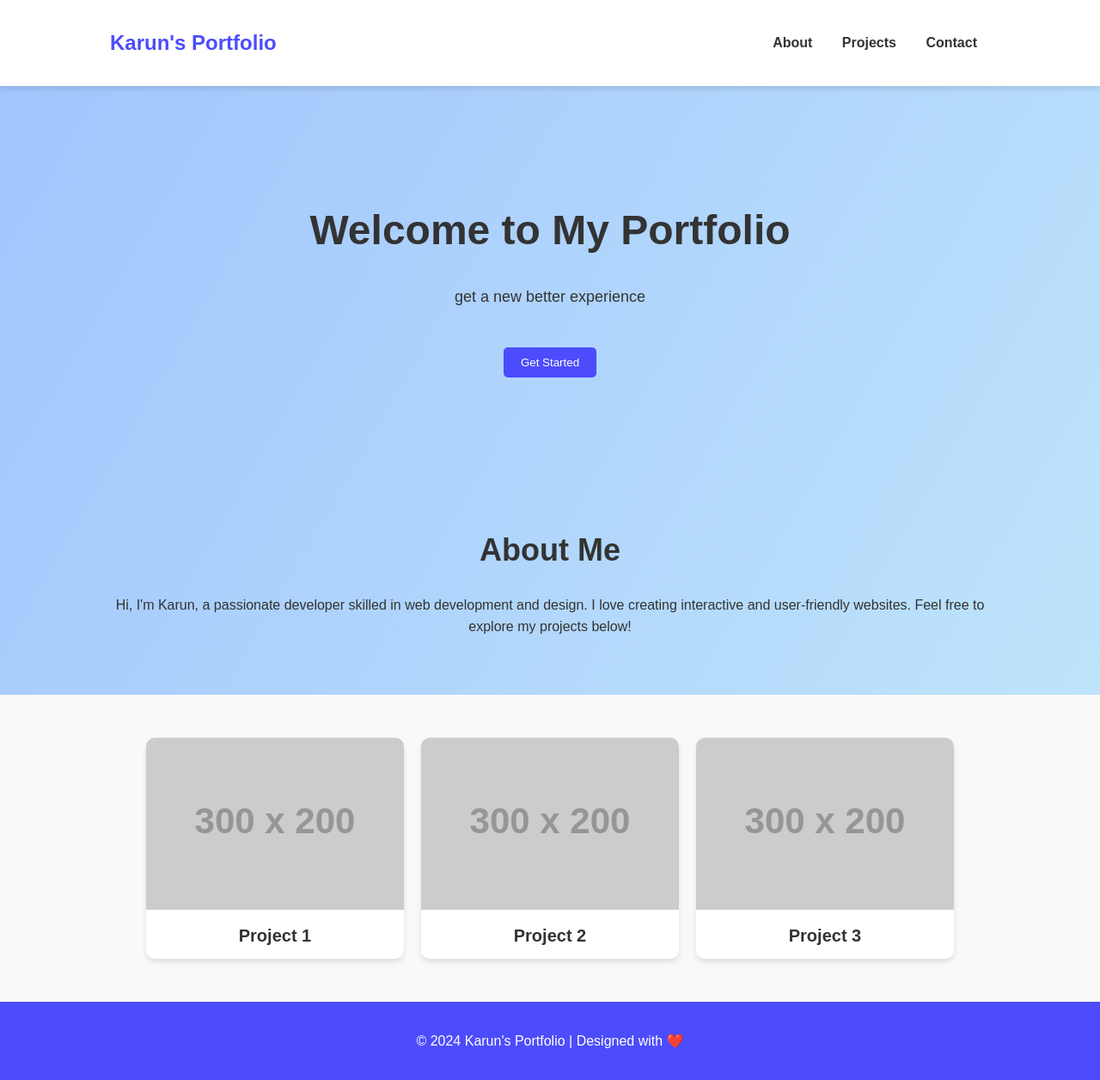
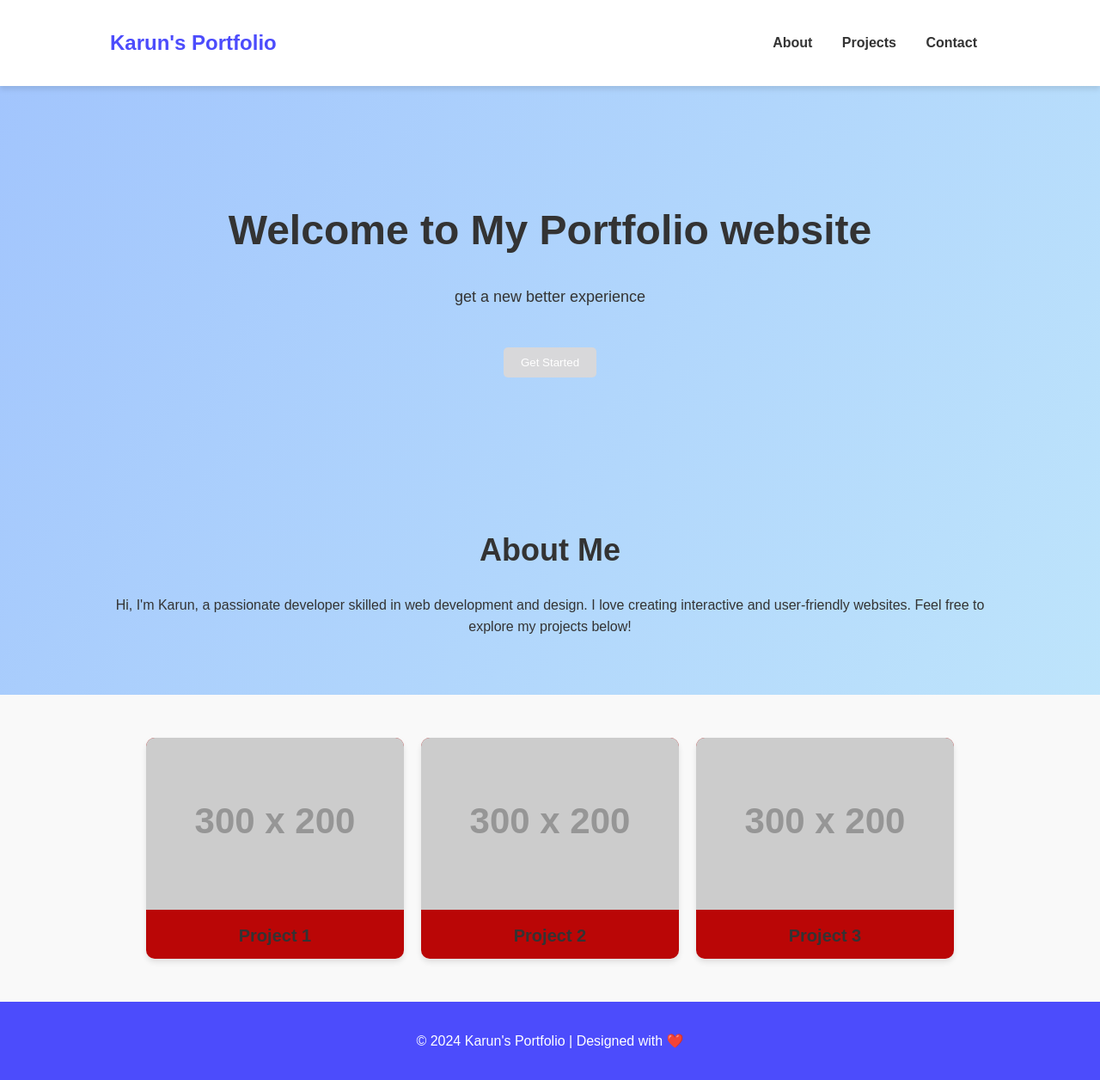
Before and after one commit to hobbs12345/project-p, a plain HTML site: page index.html in a window 1280 px wide. Shown: the whole page at 86% size. Drawn offline with Linux system fonts and the light colour scheme; placeholder pictures from the web are drawn by us.

Commit message:
modified code

```diff
--- a/index.html
+++ b/index.html
@@ -34,7 +34,7 @@
       transition: color 0.3s ease;
     }
     nav a:hover {
-      color: #4c4cfc;
+      color: #1bdc38;
     }
 
     /* Hero section */
@@ -54,7 +54,7 @@
     .hero button {
       margin-top: 30px;
       padding: 10px 20px;
-      background: #4c4cfc;
+      background: #d8d8da;
       color: #fff;
       border: none;
       border-radius: 5px;
@@ -90,7 +90,7 @@
     }
     .project-card {
       width: 300px;
-      background: #fff;
+      background: #ba0606;
       box-shadow: 0 4px 6px rgba(0, 0, 0, 0.1);
       border-radius: 10px;
       overflow: hidden;
@@ -142,7 +142,7 @@
   </header>
 
   <section class="hero">
-    <h2>Welcome to My Portfolio</h2>
+    <h2>Welcome to My Portfolio website</h2>
     <p>get a new better experience</p>
     <button onclick="alert('Thanks for visiting!')">Get Started</button>
   </section>
```
